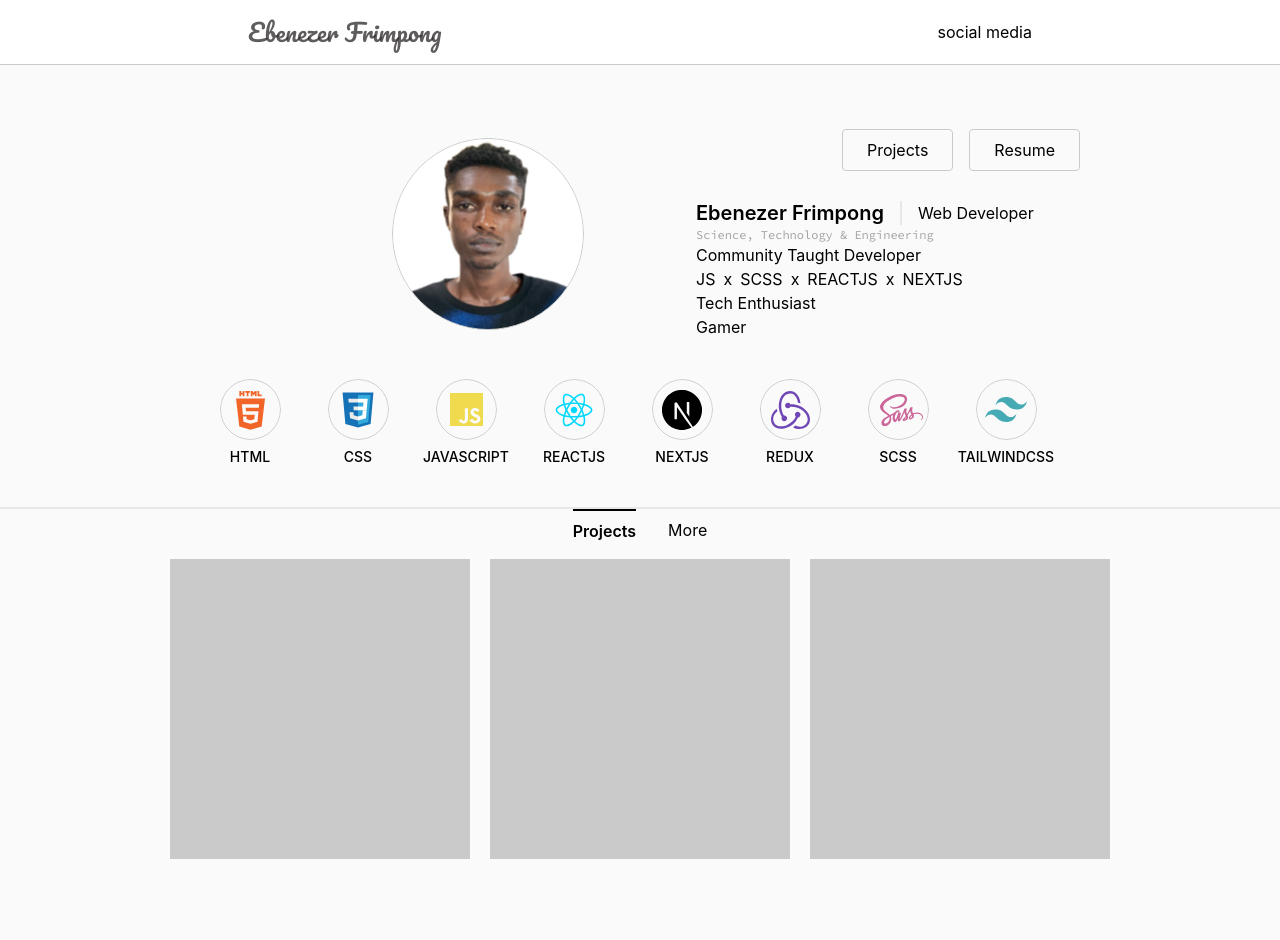
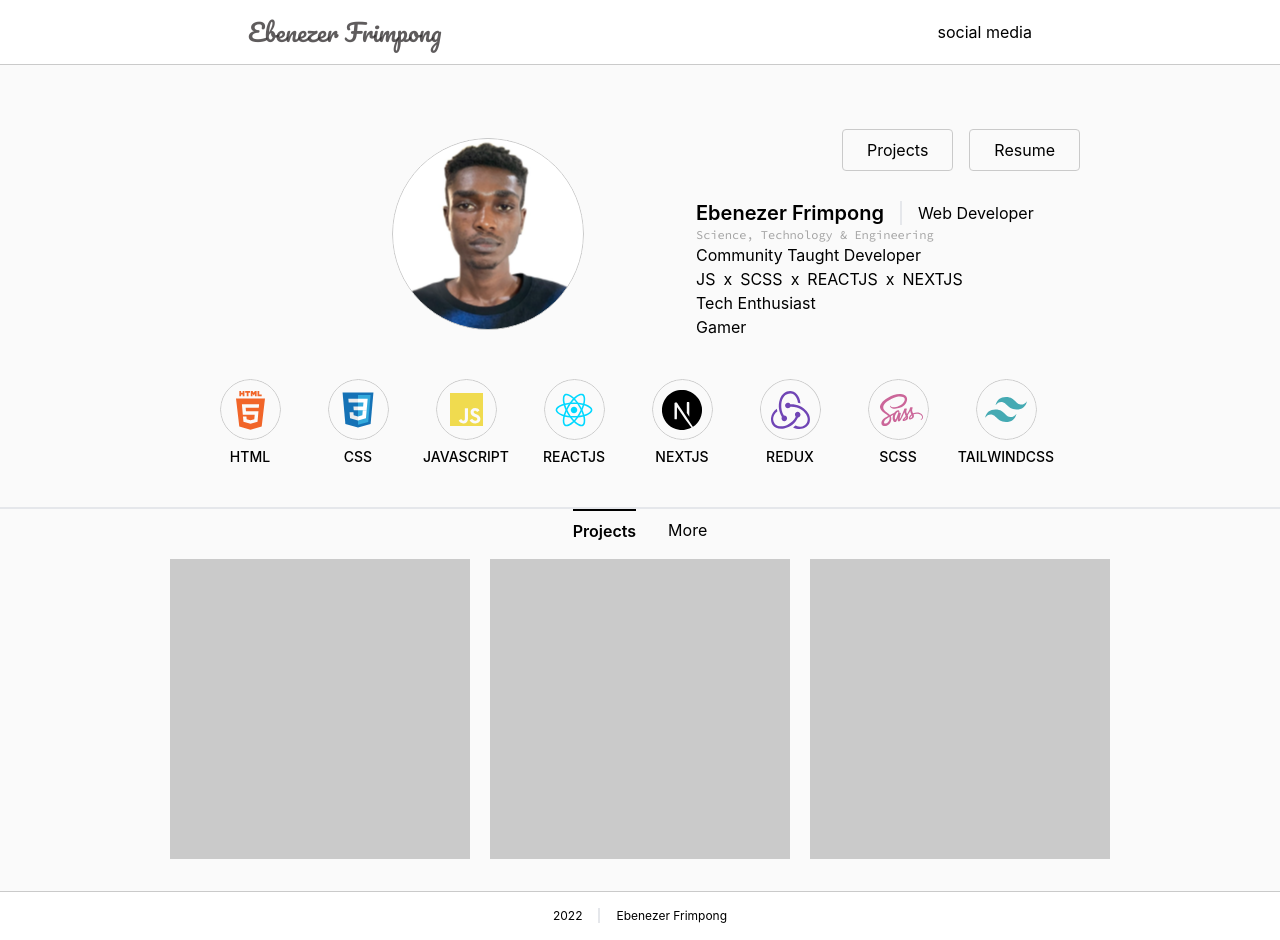
Before and after one commit to eben92/Portfolio-1.0, a React (Create React App) app: page / in a window 1280 px wide. Before the commit the page ends 891 px from the top, so only its background shows below. Built offline with nearby package versions, Linux system fonts and the light colour scheme; a web font is replaced by a local one.

Commit message:
added footer

```diff
--- a/src/App.js
+++ b/src/App.js
@@ -1,6 +1,7 @@
 import { useState } from "react";
 import {
   About,
+  Footer,
   Header,
   Languages,
   Profile,
@@ -38,6 +39,8 @@ function App() {
           <div className=''>{activeTab === "Projects" && <Projects />}</div>
         </div>
       </div>
+
+      <Footer />
     </div>
   );
 }
--- /dev/null
+++ b/src/components/footer/index.js
@@ -0,0 +1,12 @@
+const Footer = () => {
+  return (
+    <footer className='bg-white sticky text-xs top-0 z-10 w-full border-t border-[#CACACA] py-4 flex items-center justify-center '>
+      <span className='after:border-r-2 after:mx-4'>
+        {new Date().getFullYear()}
+      </span>{" "}
+      Ebenezer Frimpong
+    </footer>
+  );
+};
+
+export default Footer;
--- a/src/components/index.js
+++ b/src/components/index.js
@@ -6,3 +6,4 @@ export { default as Tabs } from "./tabs";
 export { default as More } from "./more";
 export { default as Projects } from "./projects";
 export { default as Button } from "./button";
+export { default as Footer } from "./footer";
```
